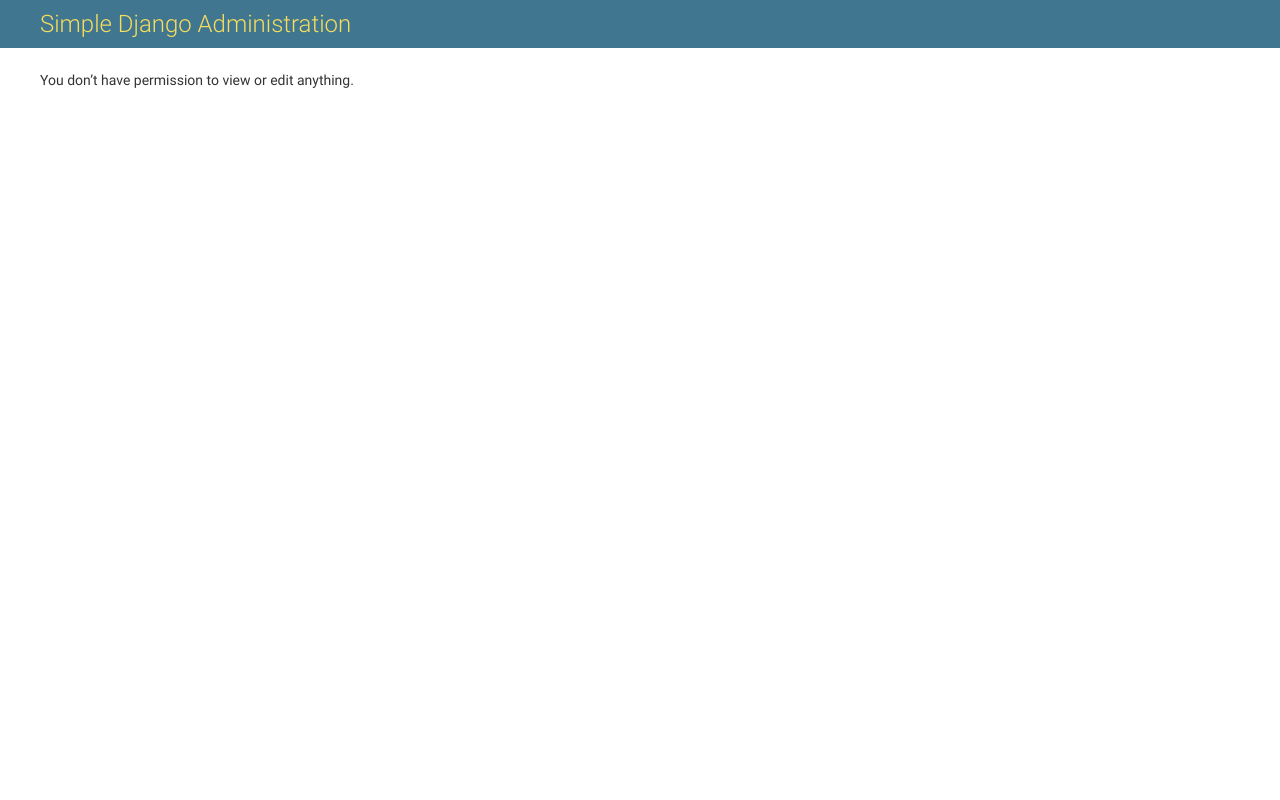
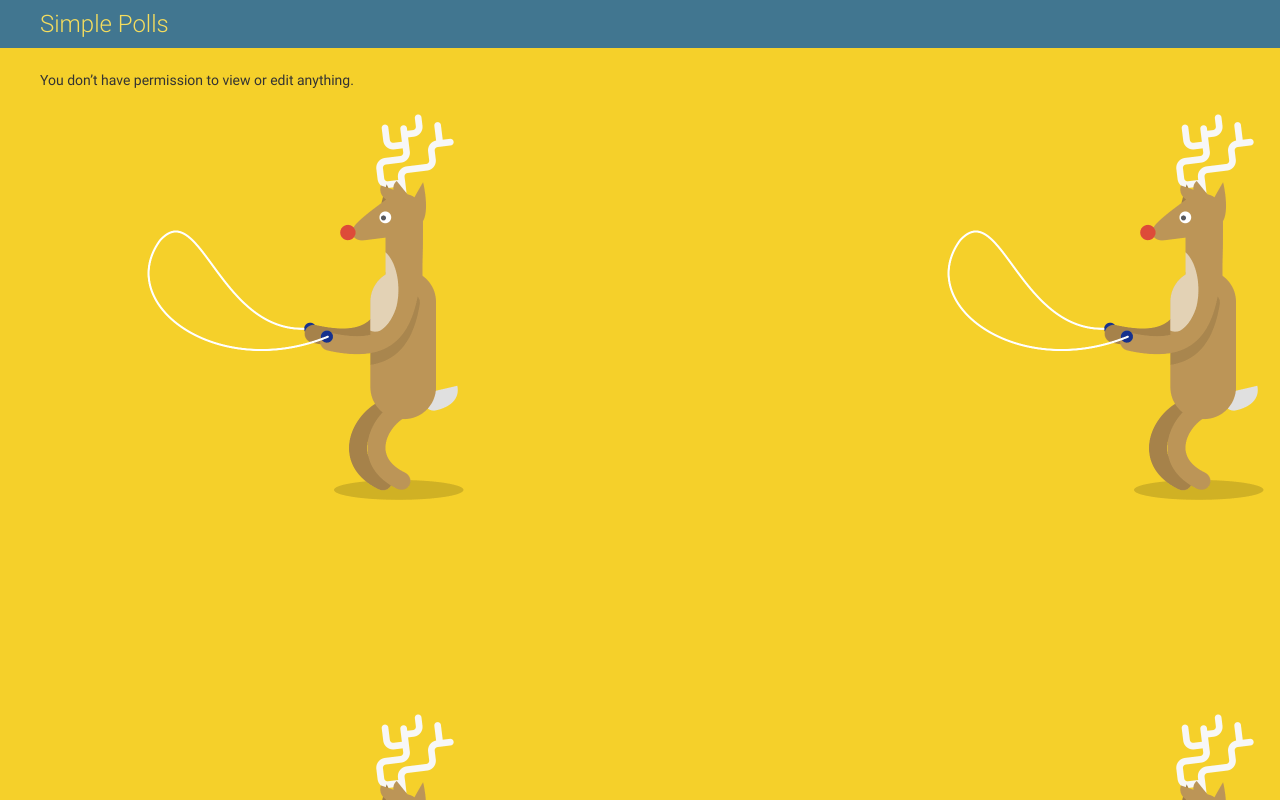
Before and after one commit to codefoxut/pyframeworks, a Django app: template polls/templates/polls/base.html in a window 1280 px wide. Run offline with Django 3.2, Linux system fonts and the light colour scheme; the template is opened without the code that fills it, so the values that code supplies are empty; parts of the project's set-up code (start-up, migrations or seed data) failed here and were passed over.

Commit message:
static docs tut 7 completed

```diff
--- a/polls/static/polls/style.css
+++ b/polls/static/polls/style.css
@@ -3,5 +3,5 @@
 }
 
 body {
-    background: white url("images/background.gif") no-repeat right bottom;
+    background: white url("images/background.gif");
 }
--- a/polls/templates/polls/base.html
+++ b/polls/templates/polls/base.html
@@ -1,6 +1,14 @@
 {% extends 'admin/index.html' %}
+{% load static %}
+{% block extrahead %}
+{{ block.super }}
 
+<link rel="stylesheet" type="text/css" href="{% static 'polls/style.css' %}" />
+{% endblock %}
 {% block title %} {%if not title %}Polls App{% else %} {{title}} {% endif %}{% endblock %}
 
+{% block branding %}
+<h1 id="site-name"><a href="{% url 'polls:index' %}">Simple Polls</a></h1>
+{% endblock %}
 {% block sidebar %}
 {% endblock %}
--- a/polls/templates/polls/index.html
+++ b/polls/templates/polls/index.html
@@ -1,10 +1,5 @@
 {% extends 'polls/base.html' %}
-{% load static %}
-{% block extrahead %}
-{{ block.super }}
 
-<link rel="stylesheet" type="text/css" href="{% static 'polls/style.css' %}" />
-{% endblock %}
 
 {% block content_title %}
 <h1>All Poll Questions </h1>
--- a/templates/admin/base_site.html
+++ b/templates/admin/base_site.html
@@ -3,7 +3,7 @@
 {% block title %}{{ title }} | {{ site_title|default:_('Django site admin') }}{% endblock %}
 
 {% block branding %}
-<h1 id="site-name"><a href="{% url 'admin:index' %}">Simple Django Administration</a></h1>
+<h1 id="site-name"><a href="{% url 'admin:index' %}">Simple Polls Administration</a></h1>
 {% endblock %}
 
 {% block nav-global %}{% endblock %}
```
Also changed, not shown: polls/static/polls/images/background.gif (added), static/background.gif (added), 2 other files.
